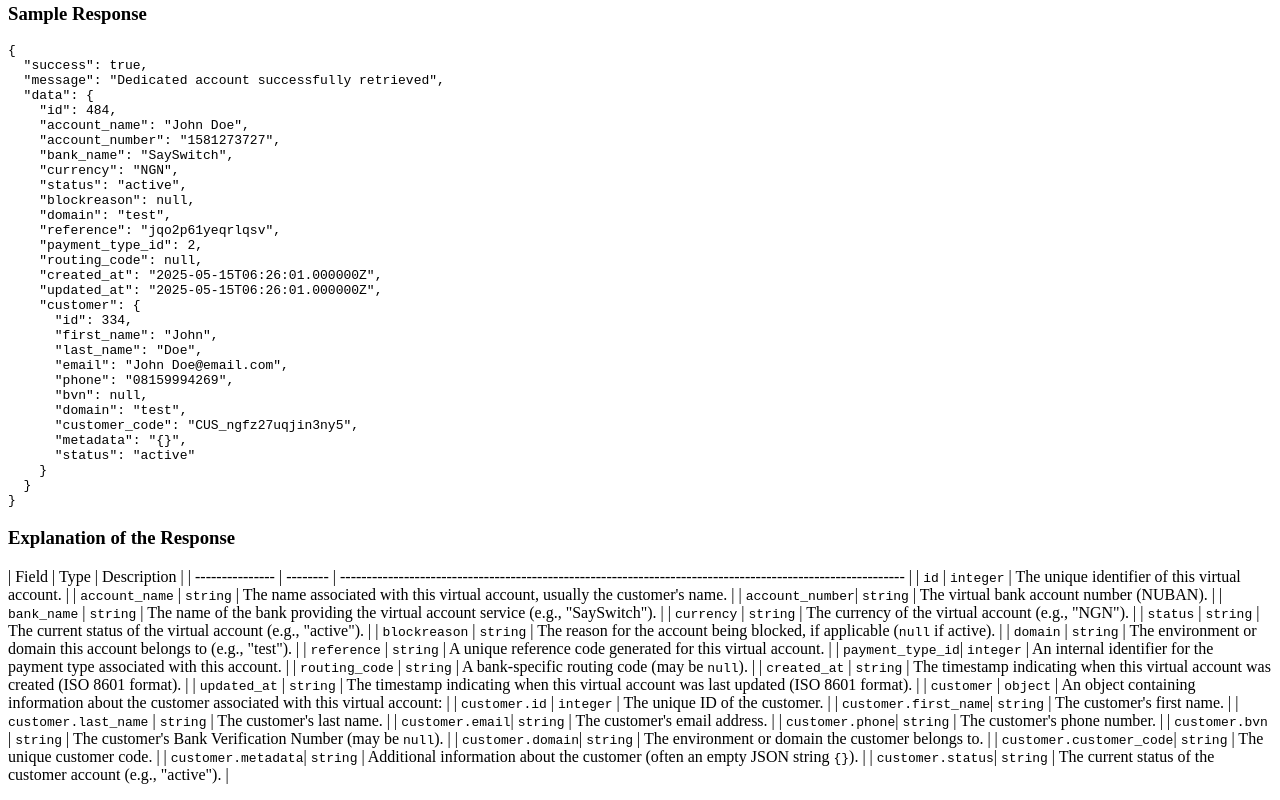
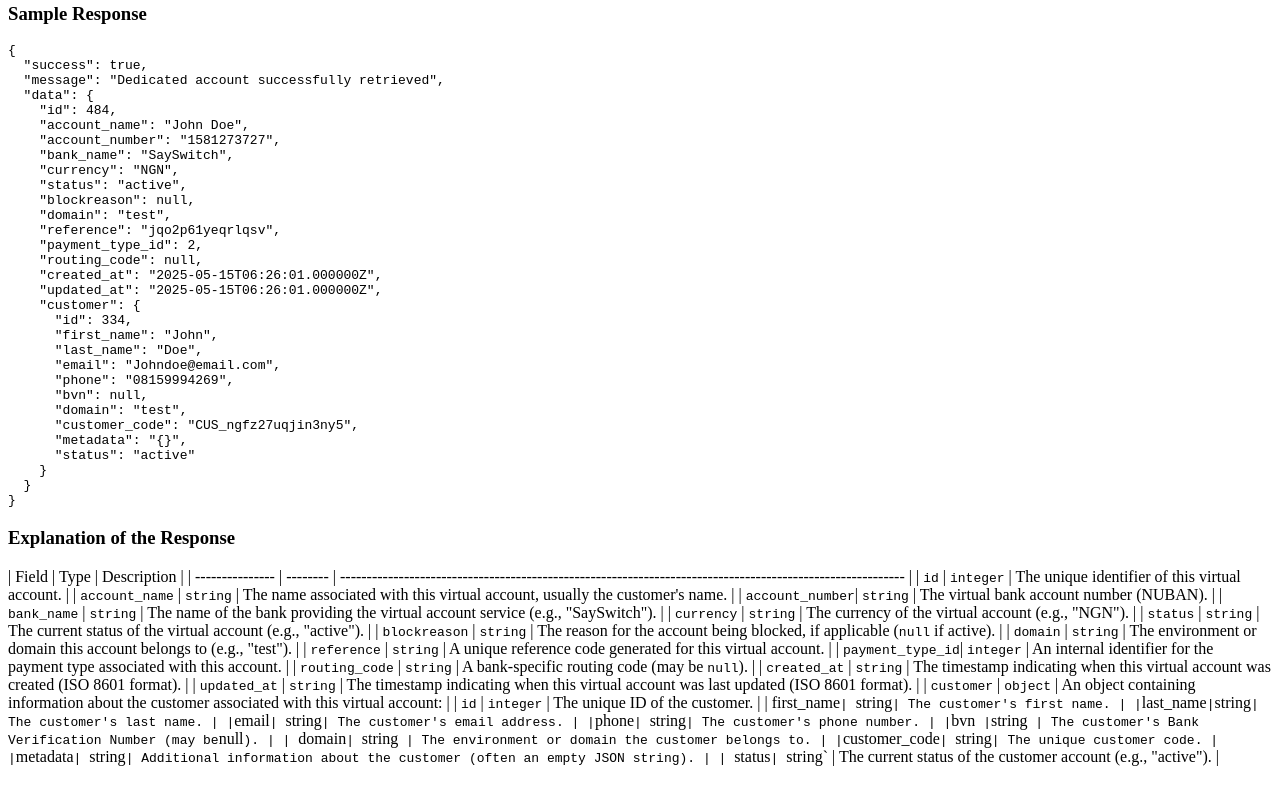
Before and after one commit to Opeyemi-2018/sayswitch-documentation, a Next.js app: page /virtualAccount/getVirtualAccountDetails in a window 1280 px wide. Shown: the part 337-1137 px from the top of the page. Built offline with nearby package versions, Linux system fonts and the light colour scheme.

Commit message:
few changes

```diff
--- a/pages/customers/overview.mdx
+++ b/pages/customers/overview.mdx
@@ -1,6 +1,6 @@
 ## Managing Your Users: The Customers API
 
-The **Customers API** allows you to efficiently manage the individuals or businesses using your platform. With it, you can create, retrieve, update, and maintain comprehensive customer records — all in one place.
+The Customers API allows you to efficiently manage the individuals or businesses using your platform. With it, you can create, retrieve, update, and maintain comprehensive customer records — all in one place.
 
 ### Core Features
 
--- a/pages/payouts/getPayoutDetails.mdx
+++ b/pages/payouts/getPayoutDetails.mdx
@@ -27,7 +27,7 @@ curl -X GET https://backendapi.sayswitchgroup.com/api/v1/payout/SSW_trf_m47f3023
     "bank_code": "000013",
     "bank_name": "GTBank",
     "account_number": "0176448496",
-    "account_name": "OWOLABI SAMUEL BLESSING",
+    "account_name": "John Doe",
     "countryCode": "NG",
     "serviceCode": null,
     "paymentMode": "bank",
@@ -35,7 +35,7 @@ curl -X GET https://backendapi.sayswitchgroup.com/api/v1/payout/SSW_trf_m47f3023
     "sender": "SAYSWITCH",
     "domain": "live",
     "requestIp": "102.88.35.88",
-    "initiator": "7|Samuel Owolabi",
+    "initiator": "7|John Doe",
     "status": "reversed",
     "updated_by": "dg marious",
     "updated_on": "2024-07-22 15:22:19",
--- a/pages/payouts/getPayouts.mdx
+++ b/pages/payouts/getPayouts.mdx
@@ -21,7 +21,7 @@ The Get Payouts endpoint retrieves a history of all payout transactions processe
       "bank_code": "100004",
       "bank_name": "PAYCOM",
       "account_number": "8080976685",
-      "account_name": "YUSUF ABODUNRIN ARODU",
+      "account_name": "John Doe",
       "countryCode": "NG",
       "paymentMode": "bank",
       "narration": "Split Payment on SSW_17437701414070124",
--- a/pages/virtualAccount/getVirtualAccountDetails.mdx
+++ b/pages/virtualAccount/getVirtualAccountDetails.mdx
@@ -40,7 +40,7 @@ curl -X GET https://backendapi.sayswitchgroup.com/api/v1/dedicated_account/484
       "id": 334,
       "first_name": "John",
       "last_name": "Doe",
-      "email": "John Doe@email.com",
+      "email": "Johndoe@email.com",
       "phone": "08159994269",
       "bvn": null,
       "domain": "test",
@@ -70,13 +70,13 @@ curl -X GET https://backendapi.sayswitchgroup.com/api/v1/dedicated_account/484
 | `created_at`    | `string`  | The timestamp indicating when this virtual account was created (ISO 8601 format).                           |
 | `updated_at`    | `string`  | The timestamp indicating when this virtual account was last updated (ISO 8601 format).                      |
 | `customer`      | `object`  | An object containing information about the customer associated with this virtual account:                  |
-| `customer.id`   | `integer` | The unique ID of the customer.                                                                             |
-| `customer.first_name`| `string` | The customer's first name.                                                                               |
-| `customer.last_name` | `string` | The customer's last name.                                                                                |
-| `customer.email`| `string` | The customer's email address.                                                                              |
-| `customer.phone`| `string` | The customer's phone number.                                                                               |
-| `customer.bvn`  | `string`  | The customer's Bank Verification Number (may be `null`).                                                    |
-| `customer.domain`| `string`  | The environment or domain the customer belongs to.                                                         |
-| `customer.customer_code`| `string` | The unique customer code.                                                                            |
-| `customer.metadata`| `string` | Additional information about the customer (often an empty JSON string `{}`).                               |
-| `customer.status`| `string` | The current status of the customer account (e.g., "active").                                              |
+| `id`            | `integer` | The unique ID of the customer.                                                                             |
+| first_name`| `string` | The customer's first name.                                                                               |
+| `last_name` | `string` | The customer's last name.                                                                                |
+| `email`| `string` | The customer's email address.                                                                              |
+| `phone`| `string` | The customer's phone number.                                                                               |
+| `bvn`  | `string`  | The customer's Bank Verification Number (may be `null`).                                                    |
+| `domain`| `string`  | The environment or domain the customer belongs to.                                                         |
+| `customer_code`| `string` | The unique customer code.                                                                            |
+| `metadata`| `string` | Additional information about the customer (often an empty JSON string `{}`).                               |
+| `status`| `string` | The current status of the customer account (e.g., "active").                                              |
--- a/pages/wallet/getSettlements.mdx
+++ b/pages/wallet/getSettlements.mdx
@@ -83,11 +83,9 @@ curl -X GET https://backendapi.sayswitchgroup.com/api/v1/settlement \
 
 | Field          | Type    | Description |
 |----------------|---------|-------------|
-| **Root Fields** | | |
 | success        | boolean | Indicates whether the API request was successful |
 | message        | string  | Human-readable status message about the operation |
 | data           | array   | Contains the list of settlement records |
-| **Settlement Fields** | | |
 | id             | integer | Unique identifier for the settlement record |
 | batchid        | string  | Unique identifier for the batch of transactions |
 | currency       | string  | Currency code of the settlement (ISO 4217 format) |
```
Also changed, not shown: pages/acceptPayment/s2s/bank.mdx (+1 -0 lines), pages/acceptPayment/standardCheckout.mdx (+4 -3 lines), pages/customers/getCustomerDetails.mdx (+3 -3 lines), pages/payouts/getBankList.mdx (+7 -6 lines), pages/wallet/settlementDetails.mdx (+0 -2 lines).
